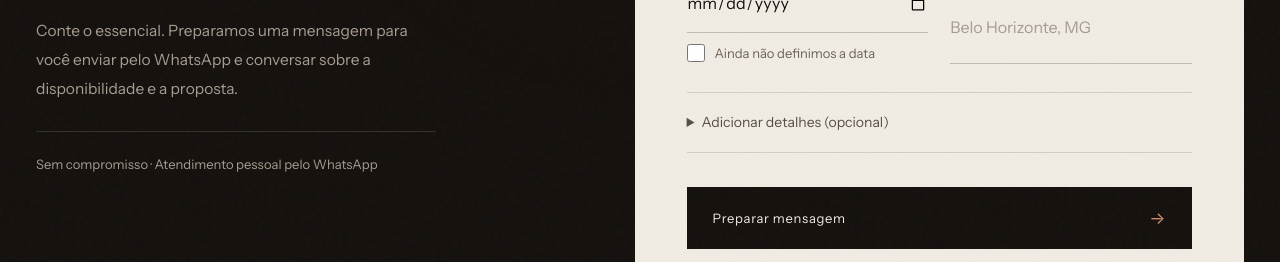
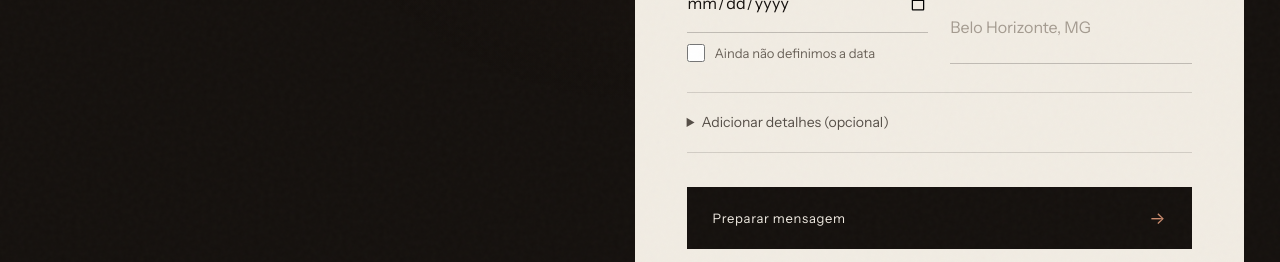
Before and after one commit to peregrino-softwares/gerson-filmes-site, a plain HTML site: page docs/orcamento/index.html in a window 1280 px wide. Shown: the part 509-771 px from the top of the page. Drawn offline with nearby package versions, Linux system fonts and the light colour scheme.

Commit message:
Remove os dois textos introdutórios do orçamento

```diff
--- a/docs/orcamento/index.html
+++ b/docs/orcamento/index.html
@@ -155,9 +155,6 @@
     <div class="orcamento-intro aparece">
       <span class="rotulo">Falar com a gente</span>
       <h1>Conte como será<br>o seu dia.</h1>
-      <p>Conte o essencial. Preparamos uma mensagem para você enviar pelo WhatsApp e conversar sobre a disponibilidade e a proposta.</p>
-
-      <p class="orcamento-resumo">Sem compromisso · Atendimento pessoal pelo WhatsApp</p>
     </div>
 
     <div class="formulario-caixa aparece">
```
Also changed, not shown: templates/orcamento.html (+0 -3 lines).
